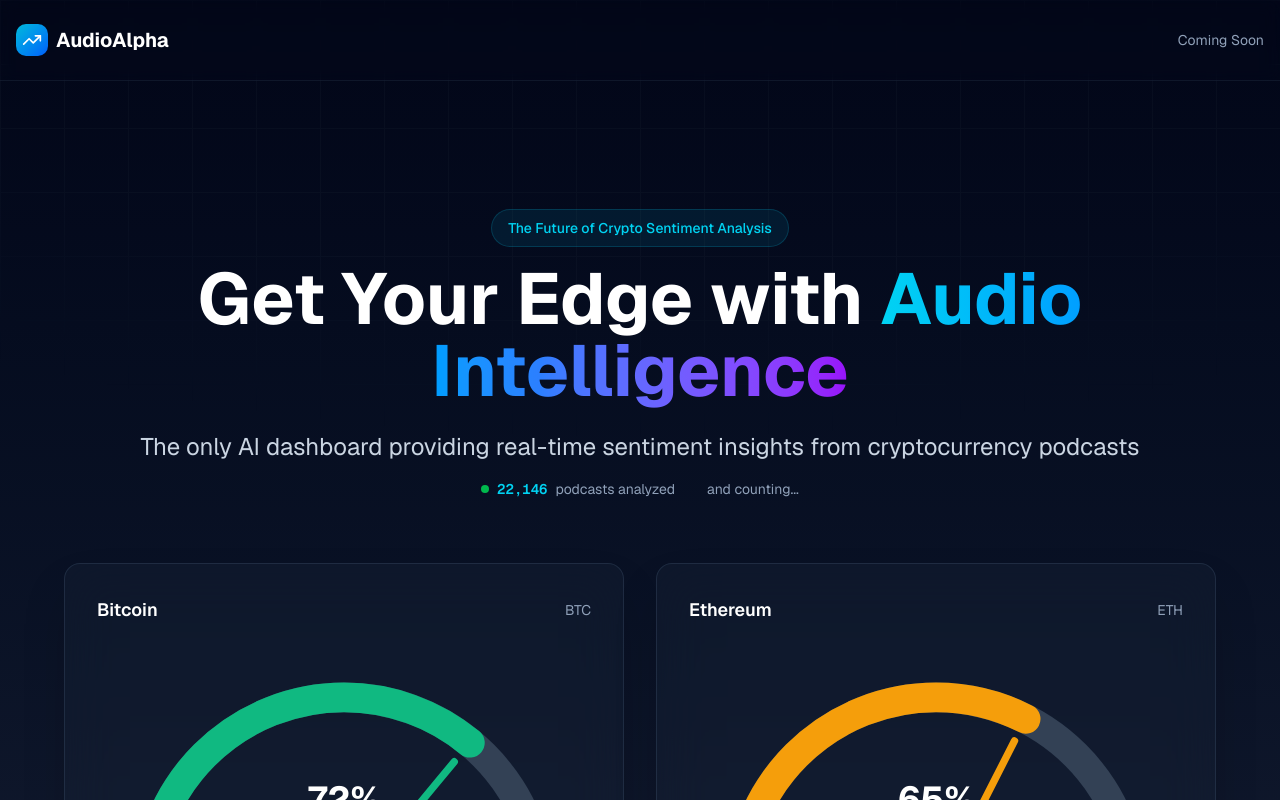
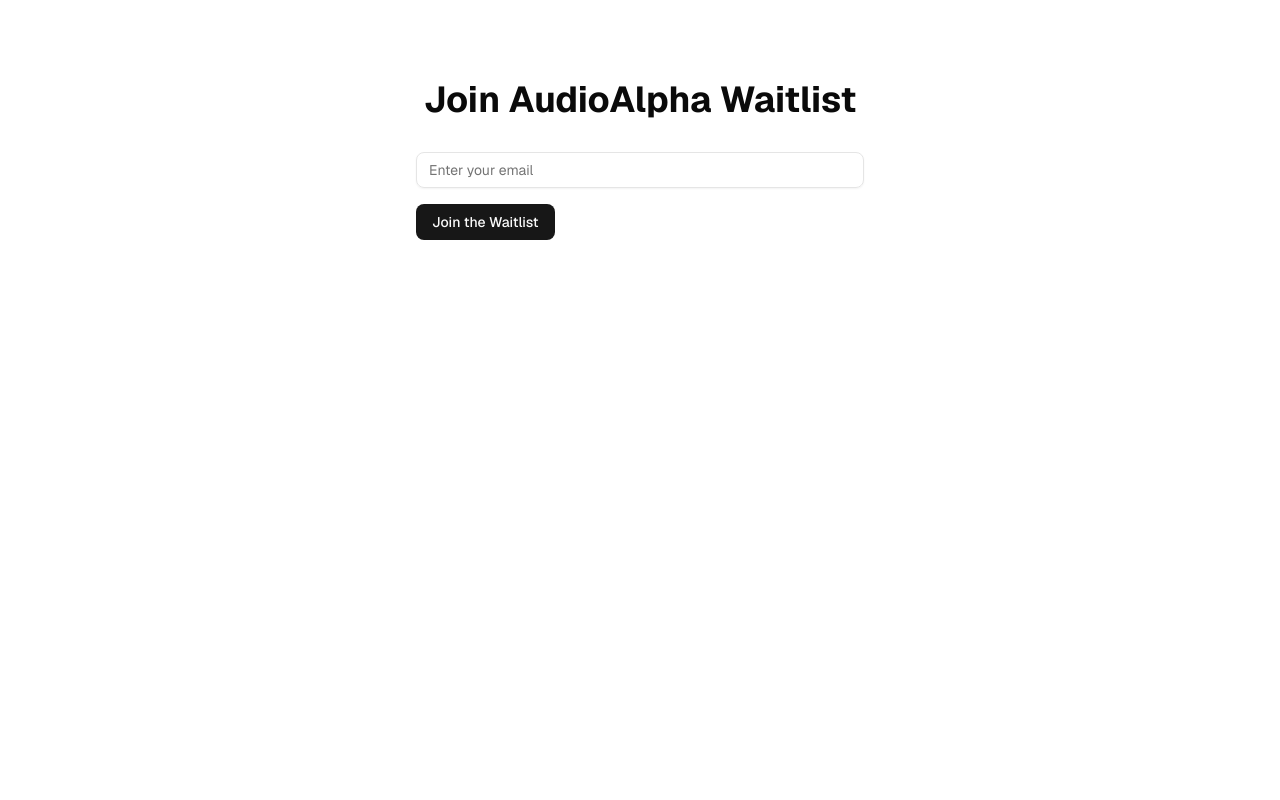
Before and after one commit to dorienh/AudioAlpha, a Next.js app: page / in a window 1280 px wide. Shown: the top 800 px of the page. Built offline with nearby package versions, Linux system fonts and the light colour scheme; no server answers.

Commit message:
Replace AudioAlphaLanding with WaitlistForm component

```diff
--- a/app/page.tsx
+++ b/app/page.tsx
@@ -1,5 +1,14 @@
-import { AudioAlphaLanding } from "@/components/audio-alpha-landing"
+import WaitlistForm from "@/components/WaitlistForm";
 
 export default function Home() {
-  return <AudioAlphaLanding />
+  return (
+    <main className="container mx-auto py-20">
+      <h1 className="text-4xl font-bold text-center mb-8">
+        Join AudioAlpha Waitlist
+      </h1>
+      <div className="max-w-md mx-auto">
+        <WaitlistForm />
+      </div>
+    </main>
+  );
 }
```
